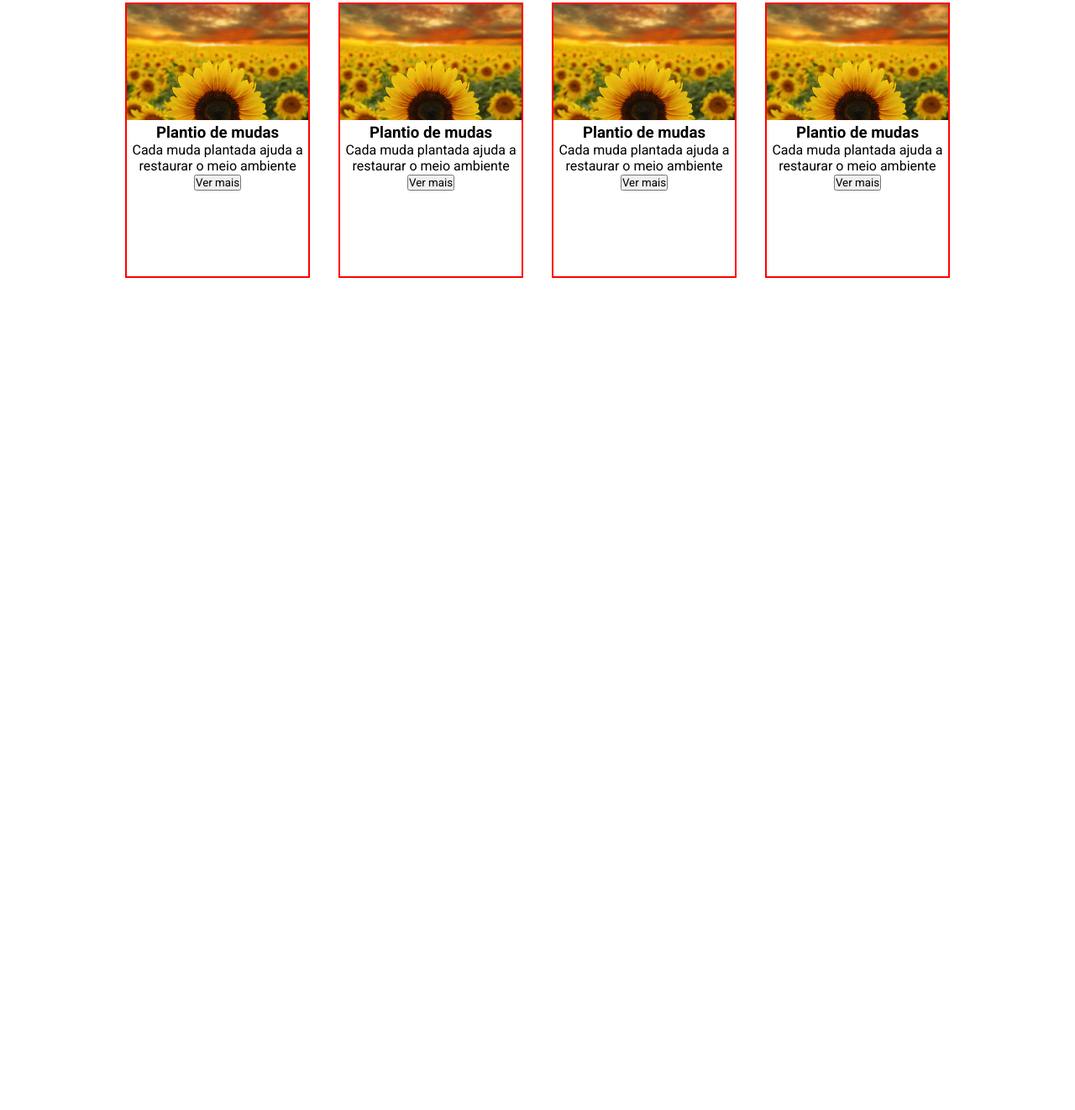
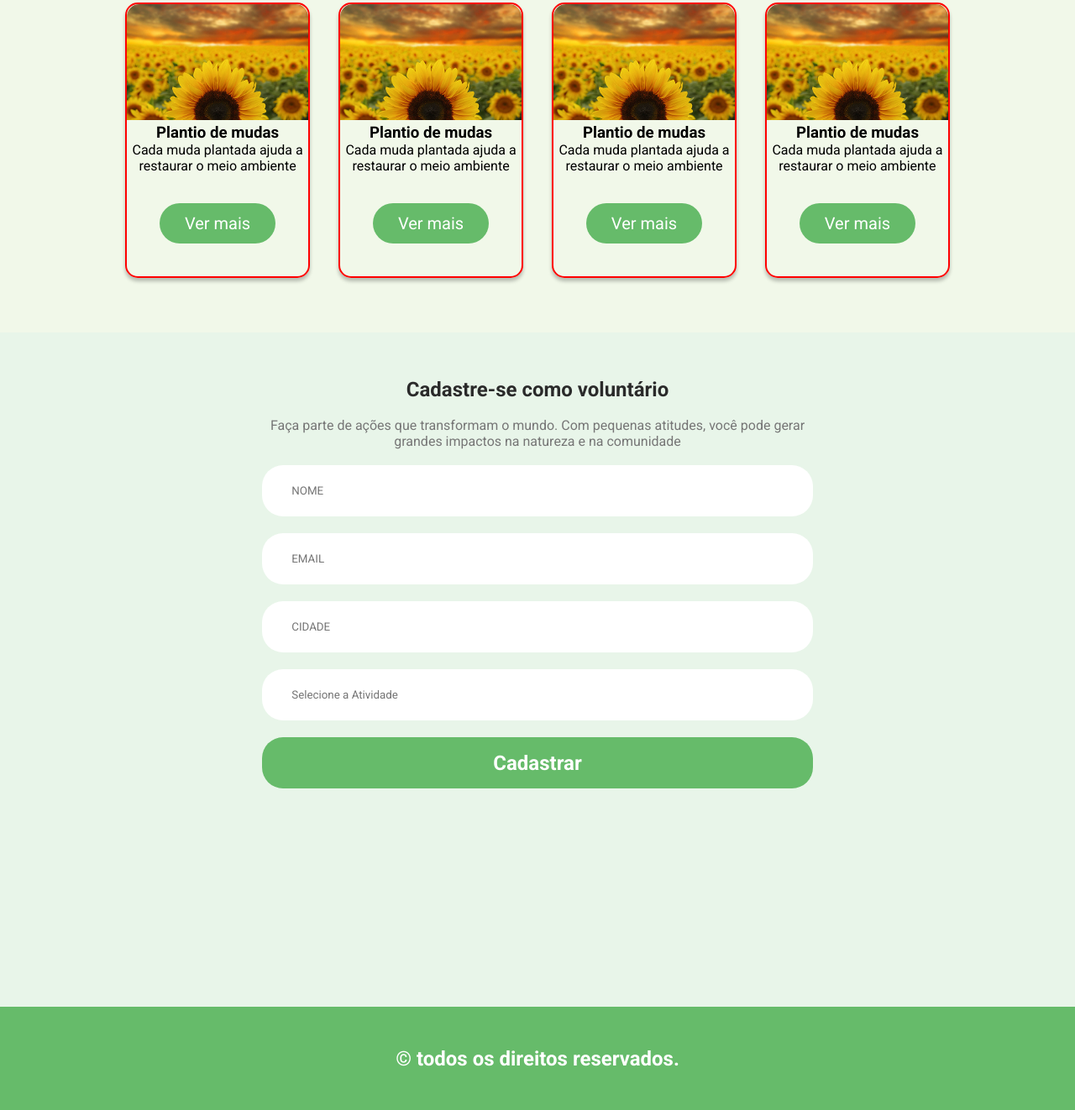
Before and after one commit to RogerCorb/VNweb, a plain HTML site: page verde-acao-m2/index.html in a window 1280 px wide. Shown: the part 702-2024 px from the top of the page at 84% size. Before the commit the page ends 1098 px from the top, so only its background shows below. Drawn offline with Linux system fonts and the light colour scheme.

Commit message:
created form

```diff
--- a/verde-acao-m2/index.html
+++ b/verde-acao-m2/index.html
@@ -45,6 +45,25 @@
           <button>Ver mais</button>
         </article>
       </section>
+      <section class="form-container">
+        <form action="">
+          <h2>Cadastre-se como voluntário</h2>
+          <h6>
+            Faça parte de ações que transformam o mundo. Com pequenas
+            atitudes, você pode gerar grandes impactos na natureza e na
+            comunidade
+          </h6>
+          <input type="text" placeholder="NOME " />
+          <input type="email" placeholder="EMAIL" />
+          <input type="text" placeholder="CIDADE" />
+          <input type="select" placeholder="Selecione a Atividade" />
+
+          <button type="submit">Cadastrar</button>
+        </form>
+      </section>
+      <footer>
+        <p>&copy; todos os direitos reservados.</p>
+      </footer>
     </main>
   </body>
 </html>
--- a/verde-acao-m2/style.scss
+++ b/verde-acao-m2/style.scss
@@ -44,6 +44,9 @@ header {
 }
 
 .cards {
+  width: 1440;
+  height: 660;
+  background: #f1f8e9;
   padding: 50px 20px;
   text-align: center;
 }
@@ -52,9 +55,82 @@ article {
   width: 220px;
   height: 328px;
   border: solid 2px red;
+  border-radius: 15px;
+  box-shadow: 0px 4px 4px 0px #00000040;
   display: inline-block;
   margin: 15px;
   img {
     width: 100%;
+    border-top-left-radius: 15px;
+    border-top-right-radius: 15px;
+  }
+  button {
+    background-color: $button-color;
+    font-size: 20px;
+    color: white;
+    border: none;
+    margin-top: 35px;
+    padding: 12px 30px;
+    border-radius: 29px;
+    cursor: pointer;
   }
 }
+
+.form-container {
+  width: auto;
+  height: 803px;
+  background: #e8f5e9;
+  text-align: center;
+  form {
+    display: inline-block;
+    width: 690px;
+    margin-top: 50px;
+    h2 {
+      font-size: 32;
+      color: #2a2a2a;
+      margin: 4px;
+    }
+    h6 {
+      font-weight: 400;
+      font-size: 16px;
+      color: #767676;
+      margin: 4px;
+      padding: 15px;
+    }
+    input {
+      width: 95%;
+      padding-left: 35px;
+      height: 61px;
+      background-color: #ffffff;
+      margin-bottom: 20px;
+      border: none;
+      border-radius: 25px;
+    }
+    button {
+      width: 95%;
+      height: 61px;
+      background-color: $button-color;
+      color: white;
+      font-style: bold;
+      font-weight: 700;
+      font-size: 24px;
+      border: none;
+      padding: 12px 30px;
+      border-radius: 25px;
+      cursor: pointer;
+    }
+  }
+}
+
+footer {
+  width: auto;
+  height: 123px;
+  text-align: center;
+  background-color: $button-color;
+  p {
+    padding-top: 48px;
+    font-weight: 700;
+    font-size: 24px;
+    color: white;
+  }
+}
```
Also changed, not shown: verde-acao-m2/style.css, 1 other file.
